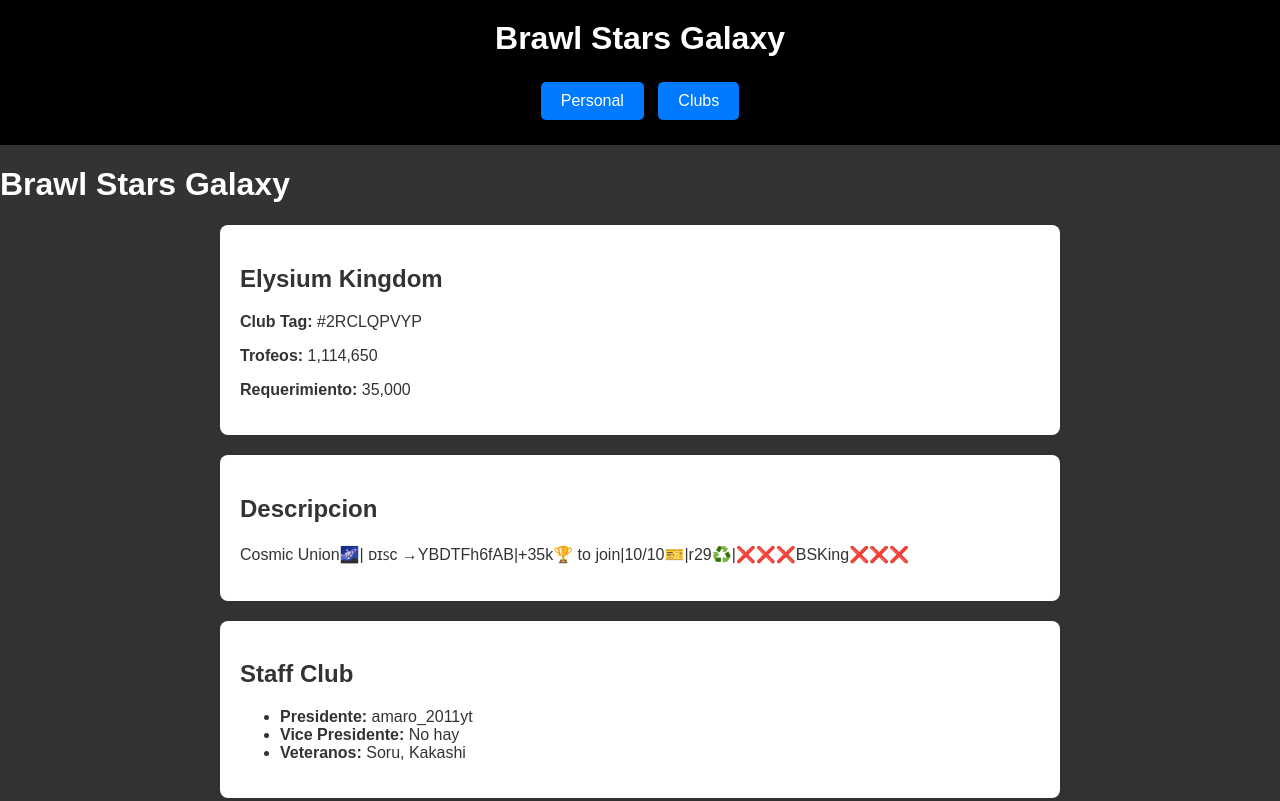
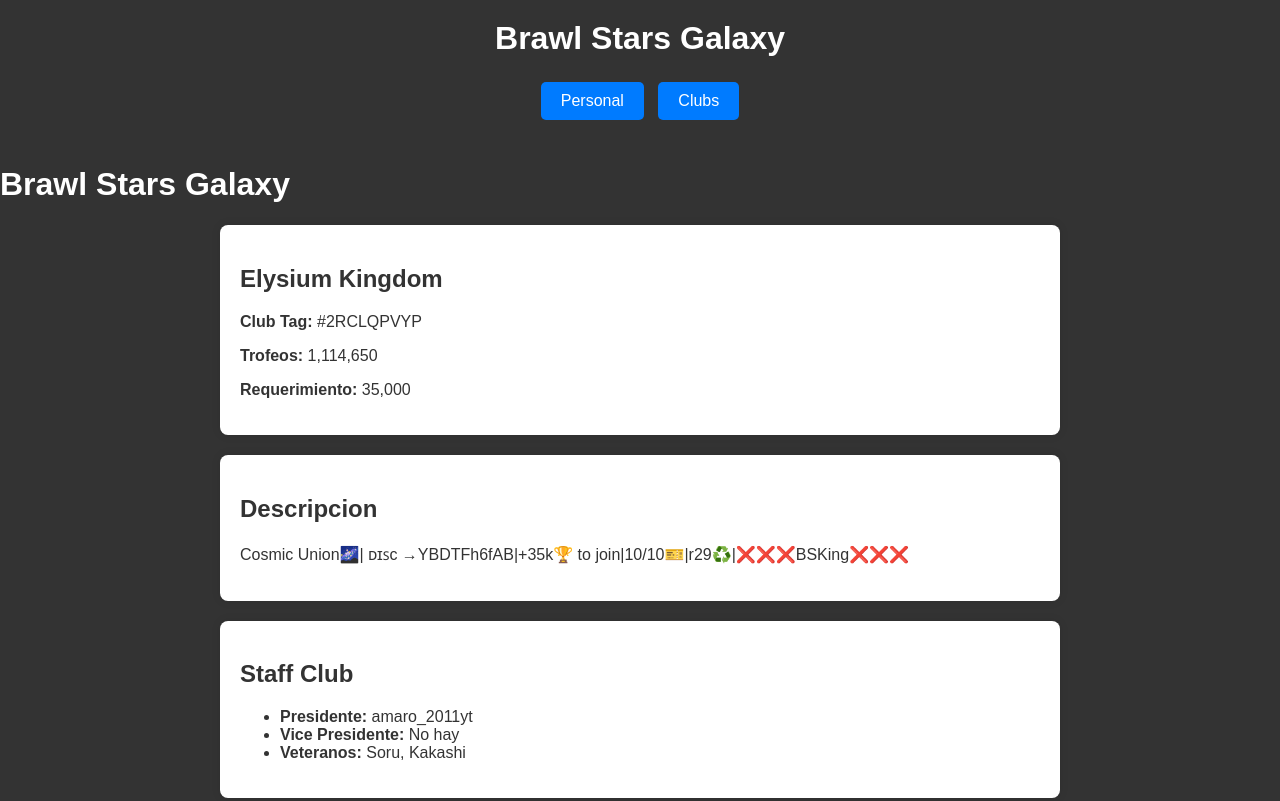
Before and after one commit to AmaroGod2/AmaroGod2.github.io, a plain HTML site: page index.html in a window 1280 px wide. Shown: the top 801 px of the page. Drawn offline with Linux system fonts and the light colour scheme.

Commit message:
Color change again

```diff
--- a/CSS/style.css
+++ b/CSS/style.css
@@ -11,7 +11,7 @@ body {
 header {
     text-align: center;
     padding: 20px;
-    background-color: #000000; /* Dark background for the header */
+    background-color: #333; /* Dark background for the header */
     color: #ffffff; /* White text color in the header */
 }
 
```
